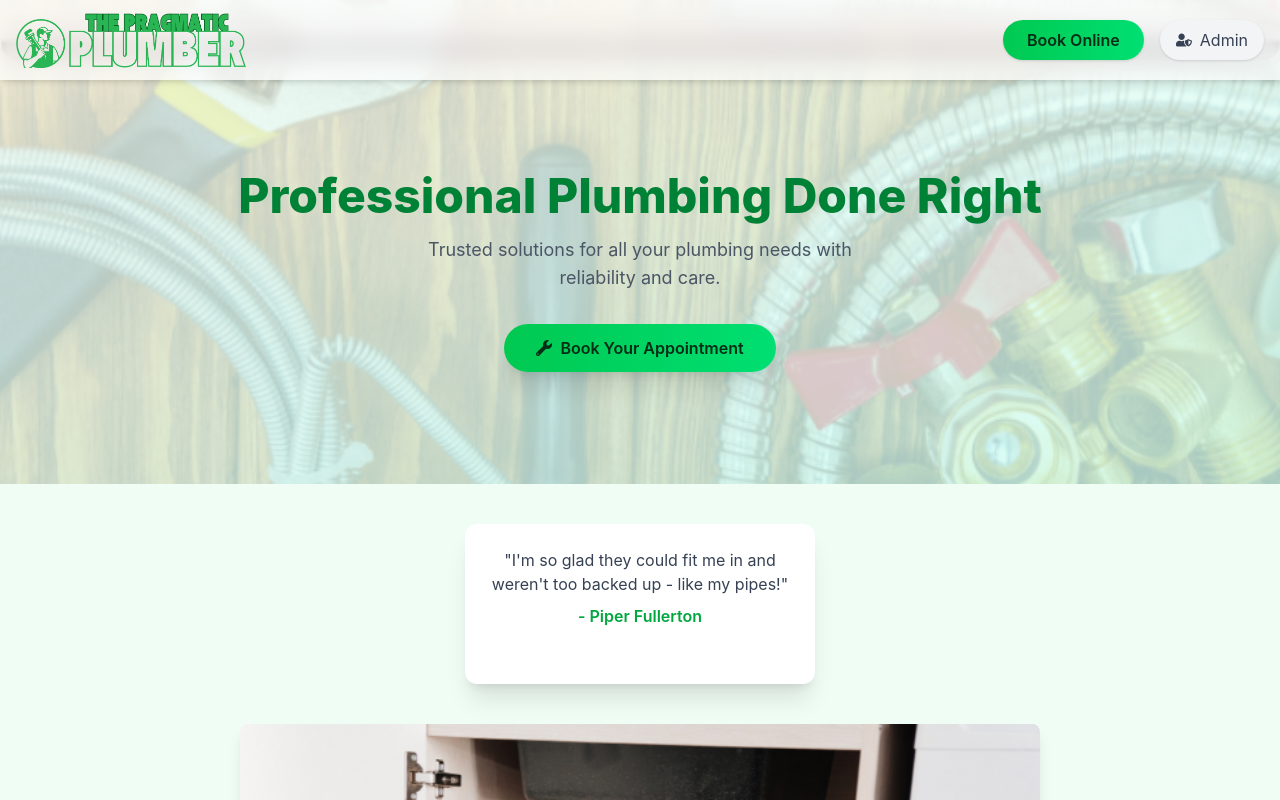
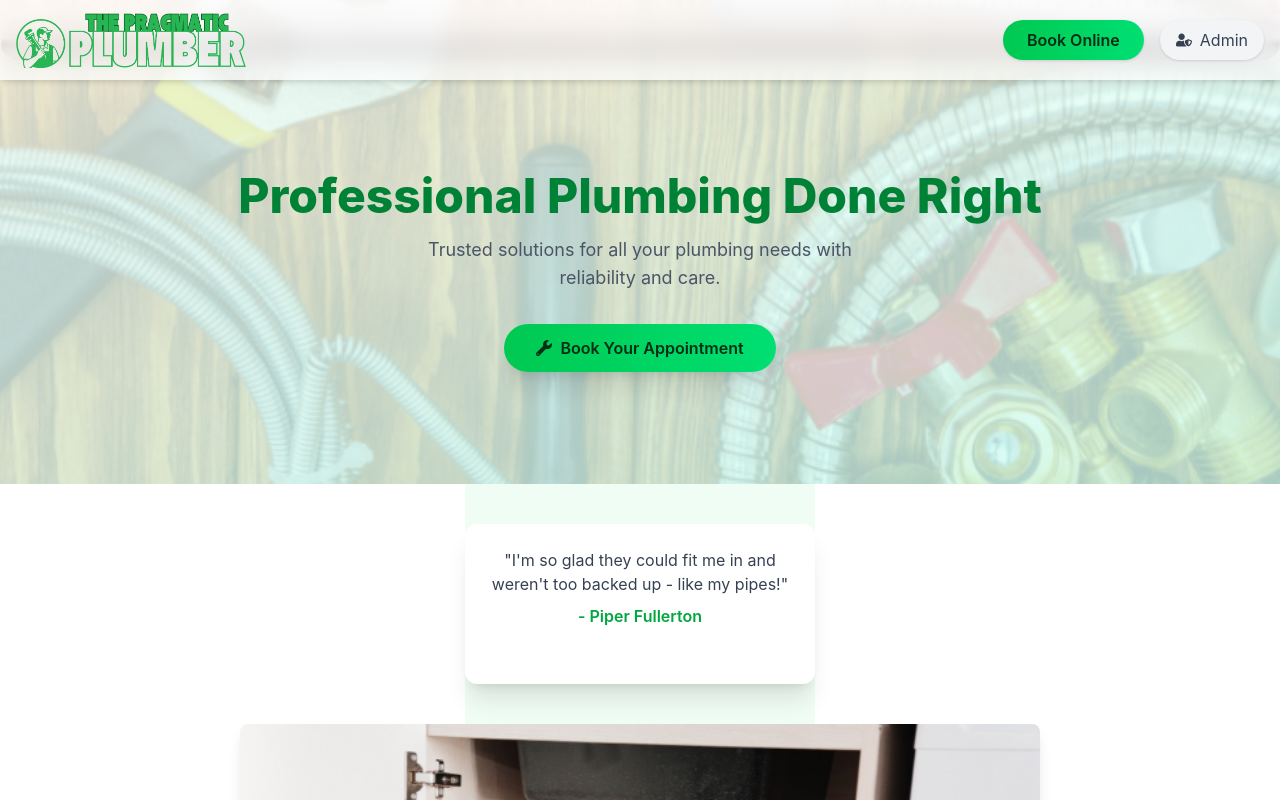
Before and after one commit to DSD-Cohort-Spring2025-TeamJ/local-service-client, a React (Vite) app: page / in a window 1280 px wide. Shown: the top 800 px of the page. Built offline with nearby package versions, Linux system fonts and the light colour scheme; no server answers; what ag-grid-community would draw is missing.

Commit message:
modify background color of home page

```diff
--- a/src/App.jsx
+++ b/src/App.jsx
@@ -40,8 +40,10 @@ export default function App() {
     });
   };
 
+  const bgColorHome = 'amber-50'
   return (
-    <div className="flex flex-col justify-between min-h-screen bg-green-50">
+    <div className= {`flex flex-col justify-between min-h-screen bg-${bgColorHome}`}
+    style={{ backgroundColor: bgColorHome }}>
       <div className="">
         {/* <Header setOpen={setOpen} /> */}
         <StickyHeader setOpen={setOpen} />
```
